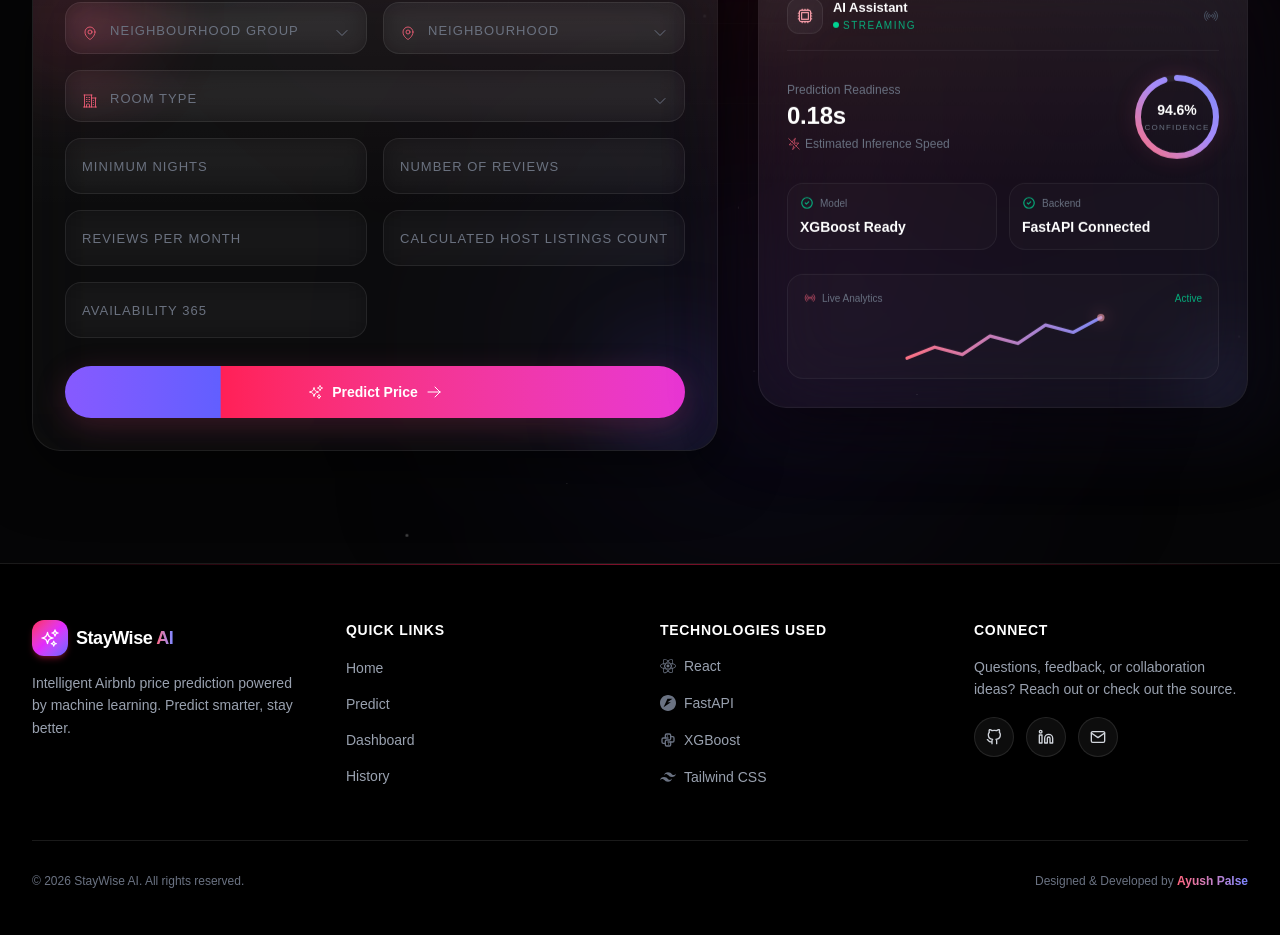
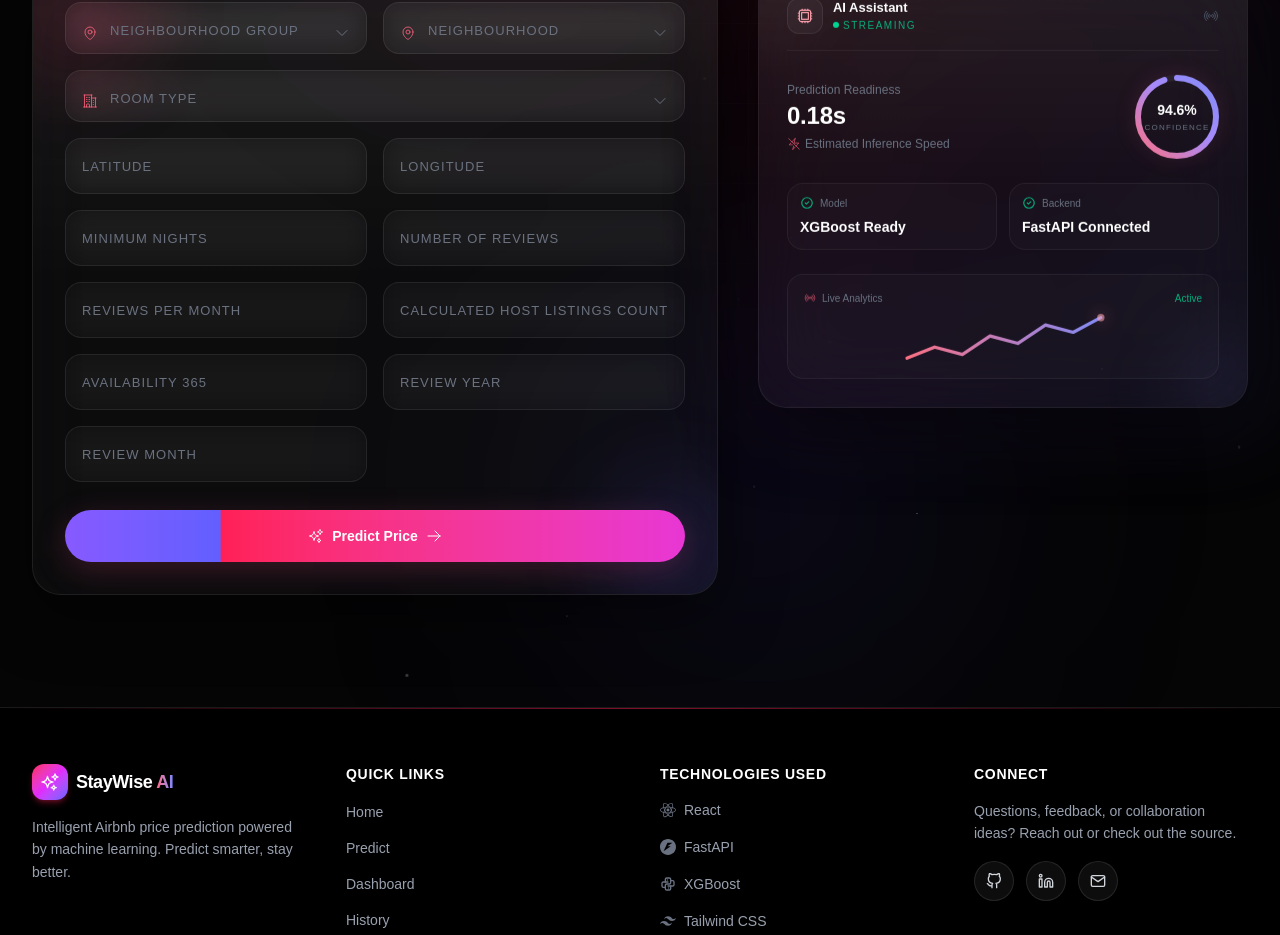
Before and after one commit to ayushpalse01012023-byte/staywise-ai-airbnb-price-prediction, a React app in the folder frontend/: page /predict in a window 1280 px wide. Shown: the part 1154-2089 px from the top of the page. Built offline with nearby package versions, Linux system fonts and the light colour scheme; the HTML template or start-up script is replaced by a standard one.

Commit message:
updated predict form section

```diff
--- a/frontend/src/components/prediction/PredictionFormSection.jsx
+++ b/frontend/src/components/prediction/PredictionFormSection.jsx
@@ -17,11 +17,15 @@ const NEIGHBOURHOODS = ['Williamsburg', 'Harlem', 'Astoria', 'Bushwick', 'Chelse
 const ROOM_TYPES = ['Entire home/apt', 'Private room', 'Shared room'];
 
 const NUMBER_FIELDS = [
+  { id: 'latitude', label: 'Latitude', placeholder: 'e.g. 40.7128' },
+  { id: 'longitude', label: 'Longitude', placeholder: 'e.g. -74.0060' },
   { id: 'minimumNights', label: 'Minimum Nights', placeholder: 'e.g. 2' },
   { id: 'numberOfReviews', label: 'Number of Reviews', placeholder: 'e.g. 34' },
   { id: 'reviewsPerMonth', label: 'Reviews Per Month', placeholder: 'e.g. 1.4' },
   { id: 'hostListingsCount', label: 'Calculated Host Listings Count', placeholder: 'e.g. 3' },
   { id: 'availability365', label: 'Availability 365', placeholder: 'e.g. 210' },
+  { id: 'reviewYear', label: 'Review Year', placeholder: 'e.g. 2024' },
+  { id: 'reviewMonth', label: 'Review Month', placeholder: 'e.g. 6' },
 ];
 
 function randomBetween(min, max) {
@@ -292,11 +296,15 @@ function PredictionForm() {
   const [neighbourhood, setNeighbourhood] = useState('');
   const [roomType, setRoomType] = useState('');
   const [numbers, setNumbers] = useState({
+    latitude: '',
+    longitude: '',
     minimumNights: '',
     numberOfReviews: '',
     reviewsPerMonth: '',
     hostListingsCount: '',
     availability365: '',
+    reviewYear: '',
+    reviewMonth: '',
   });
 
   const handleNumberChange = (id) => (e) => {
```
